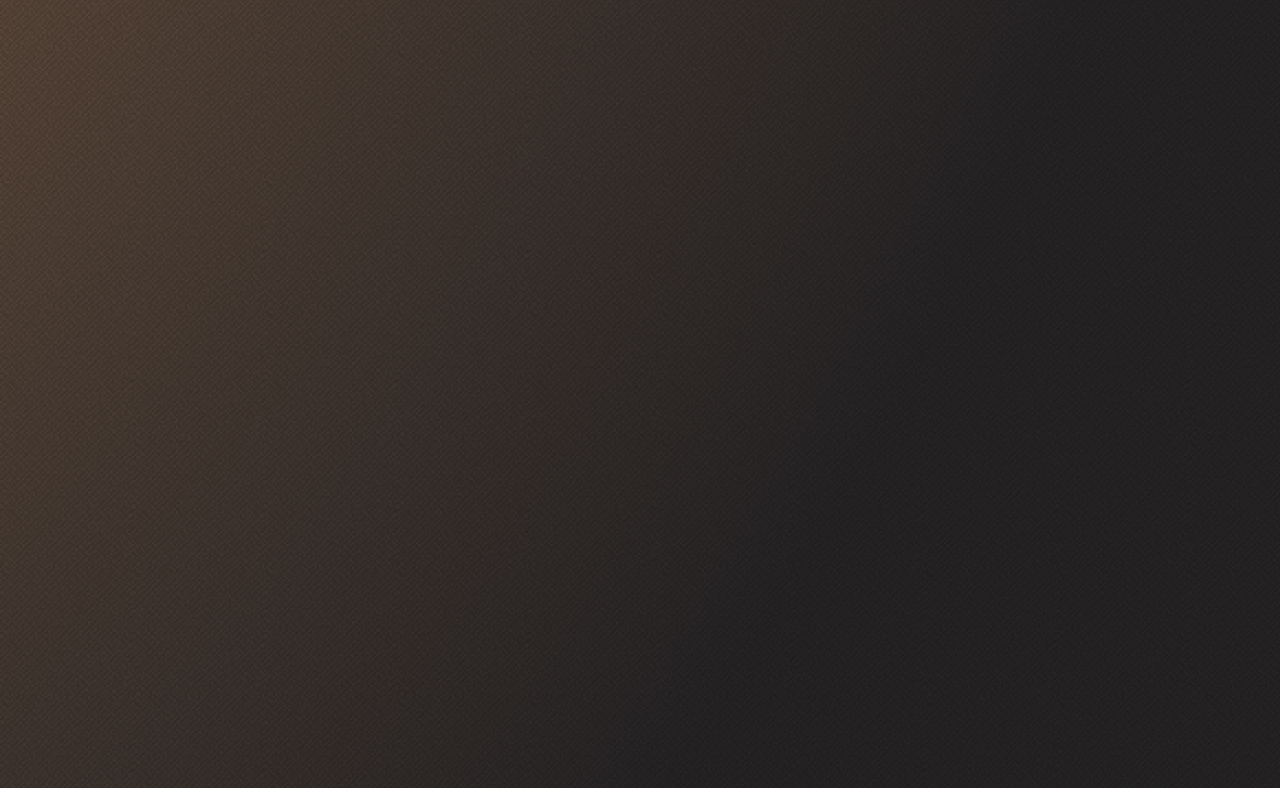
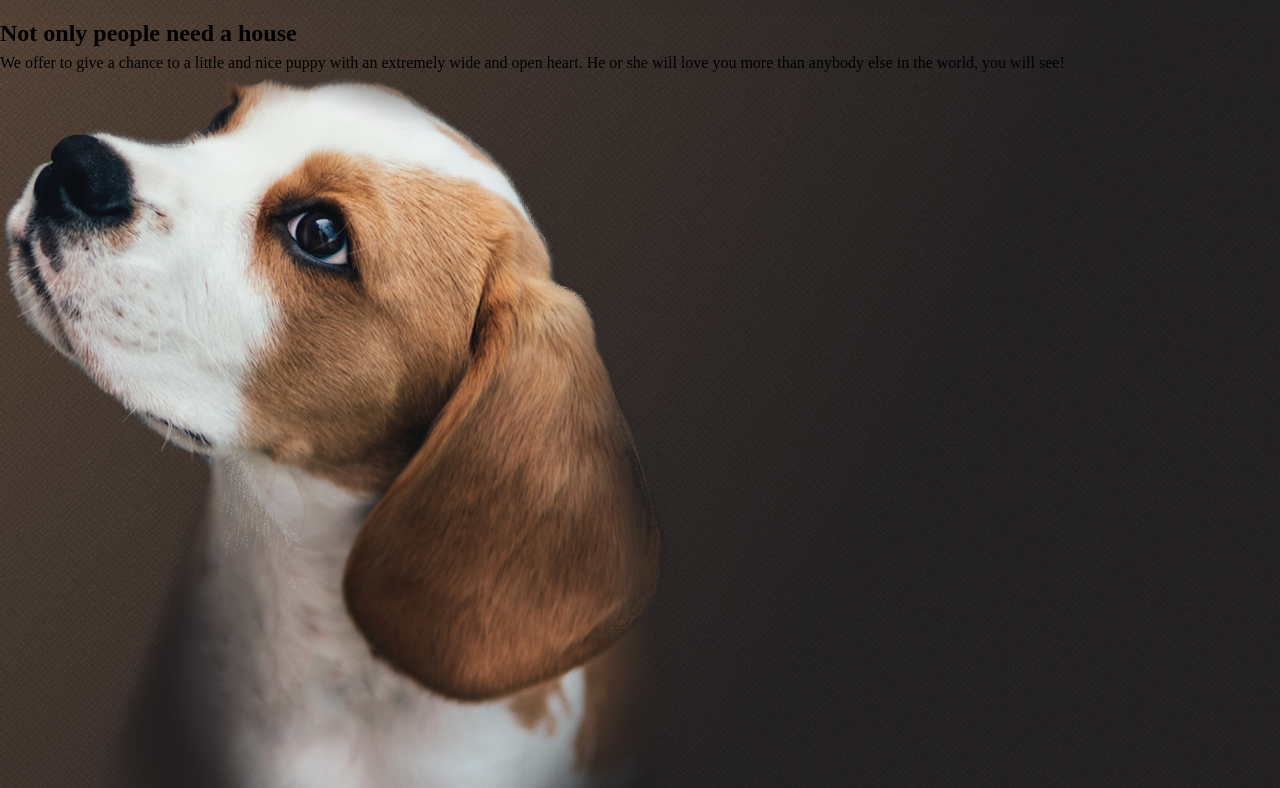
Before and after one commit to Dmitry0109/Test, a plain HTML site: page Shelter/index.html in a window 1280 px wide. Shown: the part 113-901 px from the top of the page. Drawn offline with Linux system fonts and the light colour scheme.

Commit message:
feat: add image

```diff
--- a/Shelter/index.html
+++ b/Shelter/index.html
@@ -21,11 +21,12 @@
           <nav class="navHeader4">Contacts</nav>
         </div>
       </header>
-    </section>
-    <section class="startScreen">
-      <div>
-        <h2></h2>
-      </div>
+      <section class="startScreen">
+        <div>
+          <h2>Not only people need a house</h2>
+          <p> We offer to give a chance to a little and nice puppy with an extremely wide and open heart. He or she will love you more than anybody else in the world, you will see!</p>
+        </div>
+        <img src="assest/img/start-screen-puppy.png";>
     </section>
   </main>
 </body>
```
